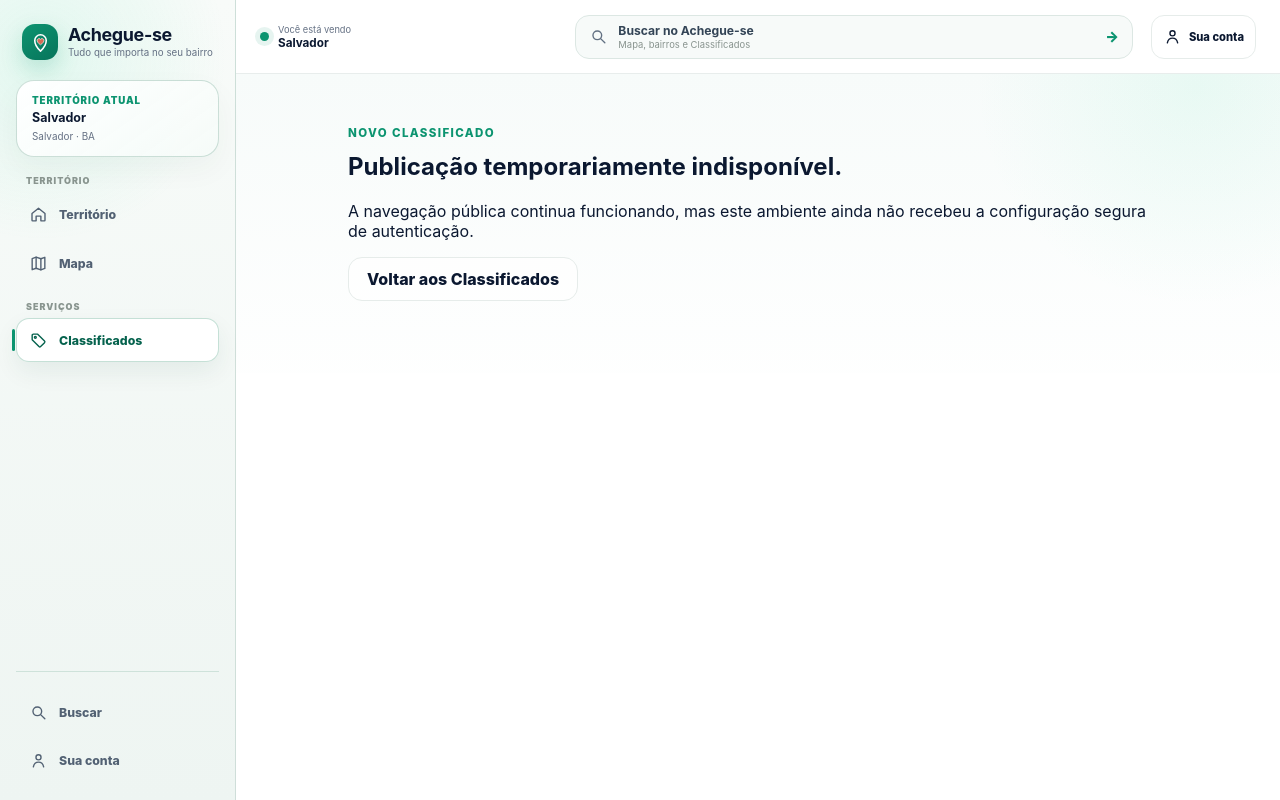
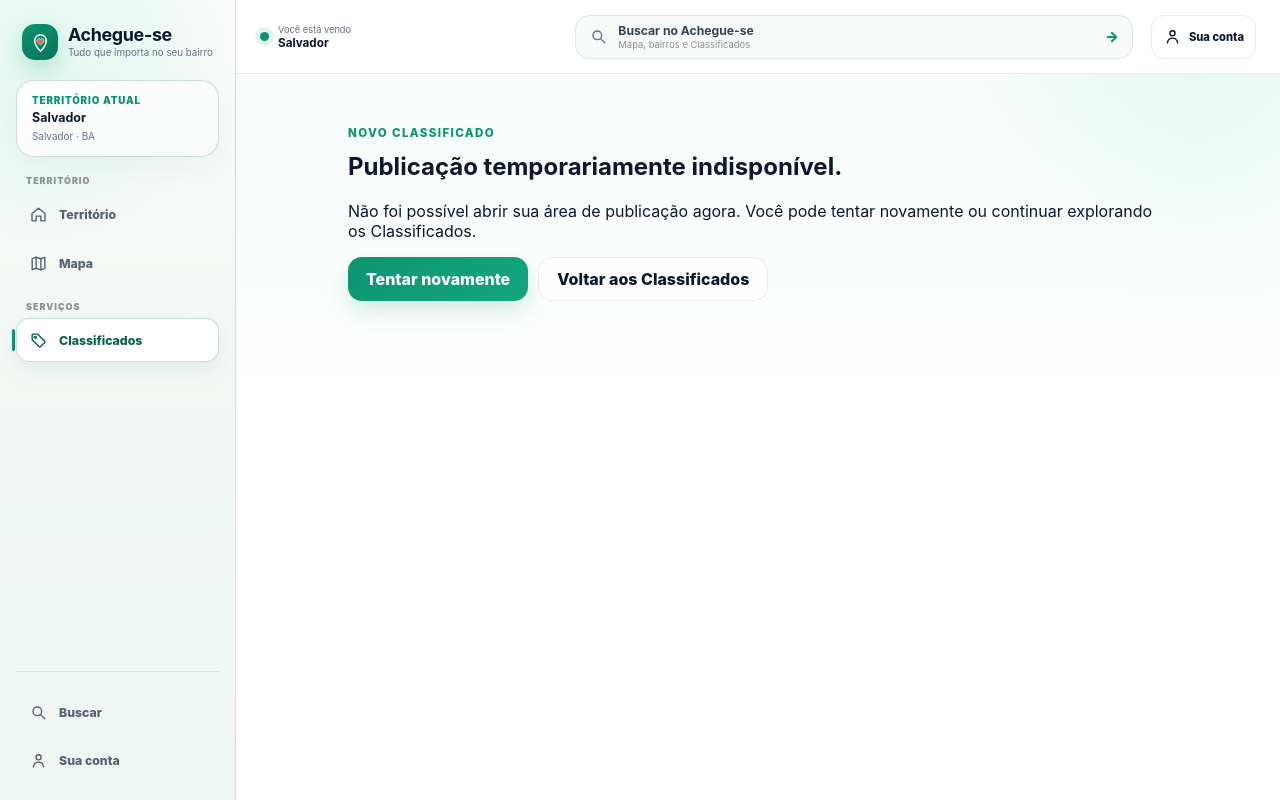
Before and after one commit to washingtonmsdj/teste-acheguese, a Next.js app: page /classificados/novo in a window 1280 px wide. Built offline with nearby package versions, Linux system fonts and the light colour scheme.

Commit message:
frontend: make classified fallback user facing

```diff
--- a/src/app/classificados/novo/page.tsx
+++ b/src/app/classificados/novo/page.tsx
@@ -41,12 +41,21 @@ export default async function NewClassifiedPage({
             <p className="eyebrow">Novo classificado</p>
             <h1>Publicação temporariamente indisponível.</h1>
             <p>
-              A navegação pública continua funcionando, mas este ambiente ainda não recebeu
-              a configuração segura de autenticação.
+              Não foi possível abrir sua área de publicação
+              agora. Você pode tentar novamente ou continuar
+              explorando os Classificados.
             </p>
-            <Link className="ghostButton linkButton" href="/classificados">
-              Voltar aos Classificados
-            </Link>
+            <div className="stateActions">
+              <Link
+                className="primaryButton linkButton"
+                href="/classificados/novo"
+              >
+                Tentar novamente
+              </Link>
+              <Link className="ghostButton linkButton" href="/classificados">
+                Voltar aos Classificados
+              </Link>
+            </div>
           </div>
         </section>
         </main>
```
